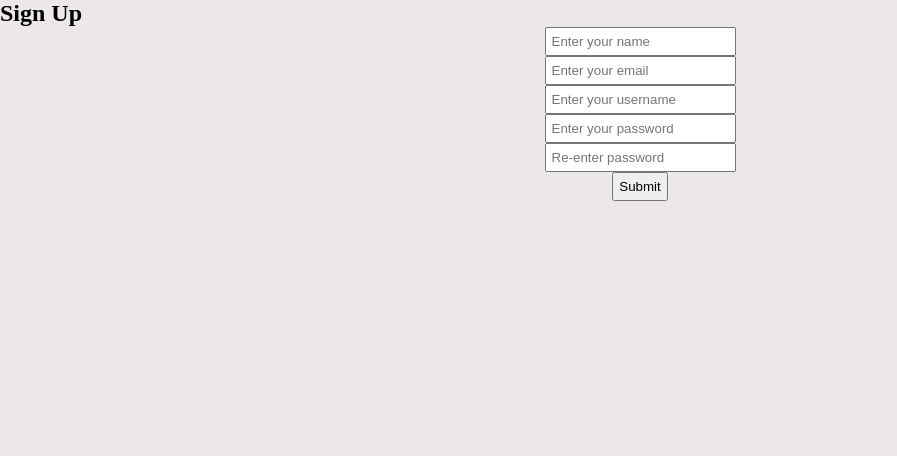
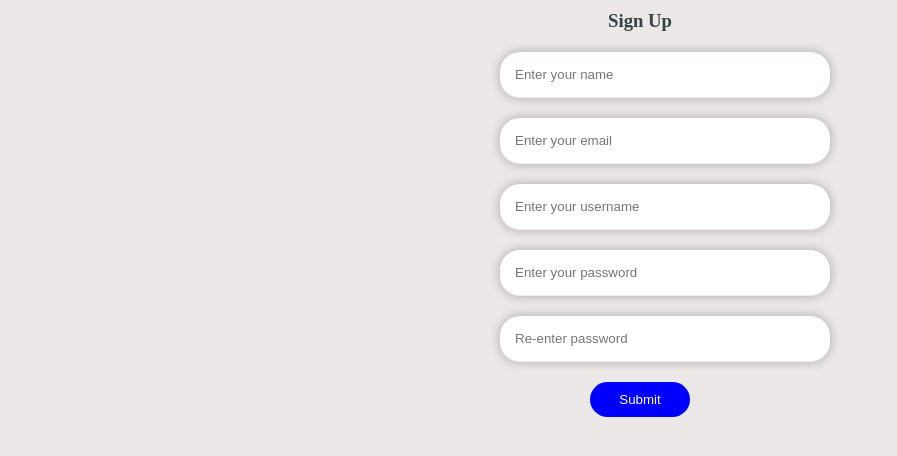
Before and after one commit to hasibmlp/php_login, a PHP site: page /signin.php in a window 1280 px wide. Shown: the part 100-556 px from the top of the page, without its empty margins (0-897 px from the left). Run offline with PHP 8.4, Linux system fonts and the light colour scheme.

Commit message:
finishing project

```diff
--- a/css/style.css
+++ b/css/style.css
@@ -2,6 +2,8 @@
     margin: 0;
     padding: 0;
 }
+
+
 
 body {
     background-color: rgb(237, 232, 232);
@@ -12,6 +14,8 @@ nav {
     width: 100%;
     background-color: #fff;
 }
+
+
 
 ul {
     margin-left: 60px;
--- /dev/null
+++ b/css/stylebd.css
@@ -0,0 +1,4 @@
+
+h4 {
+    color: red;
+}
--- a/inc/header.php
+++ b/inc/header.php
@@ -1,4 +1,4 @@
-
+<?php session_start();  ?>
 
 <!DOCTYPE html>
 <html lang="en">
@@ -7,6 +7,46 @@
     <meta http-equiv="X-UA-Compatible" content="IE=edge">
     <meta name="viewport" content="width=device-width, initial-scale=1.0">
     <link rel="stylesheet" href="css/style.css">
+
+    <style>
+            h1 {
+        color: #344;
+        text-align: center;
+        margin: 10px;
+        }
+        h4 {
+        color: red;
+        text-align: center;
+        margin: 10px;
+        size: 11px;
+        }
+        .signup-form {
+            width: 200px;
+            margin: auto;
+        }
+        input {
+            width: 100%;
+            padding: 15px;
+            border: 0px ;
+            margin: 10px;
+            border-bottom: 1px solid #eee;
+            box-shadow: 0 0 10px 2px rgba(0,0,0,0.2);
+            border-radius: 20px;
+        }
+        button {
+            appearance: none;
+            -webkit-appearnace: none;
+            padding: 10px;
+            border: none;
+            background-color: blue;
+            color: white;
+            border-radius: 20px;
+            width: 100px;
+            margin: 10px;
+        }
+
+
+    </style>
 
 
     <title>login</title>
@@ -17,8 +57,16 @@
 
             <ul>
                 <li><a href="index.php">Home1</a></li>
-                <li><a href="signin.php">Signup</a></li>
-                <li><a href="login.php">Login</a></li>
+                <?php
+
+                if(isset($_SESSION['userId'])) {
+                    echo '<li><a href="profile.php">Profile</a></li>';
+                    echo '<li><a href="inc/logout.inc.php">Logout</a></li>';
+
+                } else {
+                    echo '<li><a href="signin.php">Signup</a></li>';
+                    echo '<li><a href="login.php">Login</a></li>';
+                } ?>
                 <li><a href="about.php">About</a></li>
              </ul>
         </nav>
--- /dev/null
+++ b/profile.php
@@ -0,0 +1,4 @@
+<?php include_once 'inc/header.php' ?>
+
+hello
+<?php include_once 'inc/footer.php' ?>
--- a/signin.php
+++ b/signin.php
@@ -1,21 +1,42 @@
 <?php include_once 'inc/header.php' ?>
 
 <section class="">
-    <h2 style="text-align:">Sign Up</h2>
-    <div class="">
-       <center>
+    <h1>Sign Up</h1>
+    <center>
+    <div style="width: 300px">
 
-           <form style="width: 200px" action="inc/signup.inc.php" method="POST">
-               <input style= "padding: 5px" type="text" name="name" placeholder="Enter your name">
-               <input style= "padding: 5px" type="text" name="email" placeholder="Enter your email">
-               <input style= "padding: 5px" type="text" name="uid" placeholder="Enter your username">
-               <input style= "padding: 5px" type="password" name="pass" placeholder="Enter your password">
-               <input style= "padding: 5px" type="password" name="pass_rep" placeholder="Re-enter password">
-               <button style= "padding: 5px" type="submit" name="submit">Submit</button>
+
+           <form class= "signup-form-form" action="inc/signup.inc.php" method="POST">
+               <input type="text"  name="name"  placeholder="Enter your name">
+               <input  type="text" name="email" placeholder="Enter your email">
+               <input  type="text" name="uid" placeholder="Enter your username">
+               <input  type="password" name="pass" placeholder="Enter your password">
+               <input  type="password" name="pass_rep" placeholder="Re-enter password">
+               <button  type="submit" name="submit">Submit</button>
 
            </form>
-       </center>
+
     </div>
+    </center>
+    <?php if (isset($_GET['error'])) {
+        if ($_GET['error'] === 'emptyForm') {
+            echo '<h4>Fill in the form</h4';
+        }else if ($_GET['error'] === 'invalidEmail') {
+            echo '<h4>Invalid Email</h4';
+        } else if ($_GET['error'] === 'invalidName') {
+            echo '<h4>Invalid Username</h4';
+        } else if ($_GET['error'] === 'passnotmatch') {
+            echo '<h4>password not matching</h4';
+        }  else if ($_GET['error'] === 'usernameexists') {
+            echo '<h4>Username Taken</h4';
+        }   else if ($_GET['error'] === 'stmtFailed') {
+            echo '<h4>Something went wrong, try again..</h4';
+
+        }   else if ($_GET['error'] === 'none') {
+            echo '<h4>Created successully</h4';
+        }
+    }
+    ?>
 </section>
 
-<?php include_once 'inc/footer.php' ?>
+<?php include_once 'inc/footer.php'; ?>
```
Also changed, not shown: inc/functions.inc.php (+37 -1 lines), inc/login.inc.php (+24 -0 lines), inc/logout.inc.php (added, +7 -0 lines), index.php (+10 -1 lines), login.php (+24 -8 lines).
